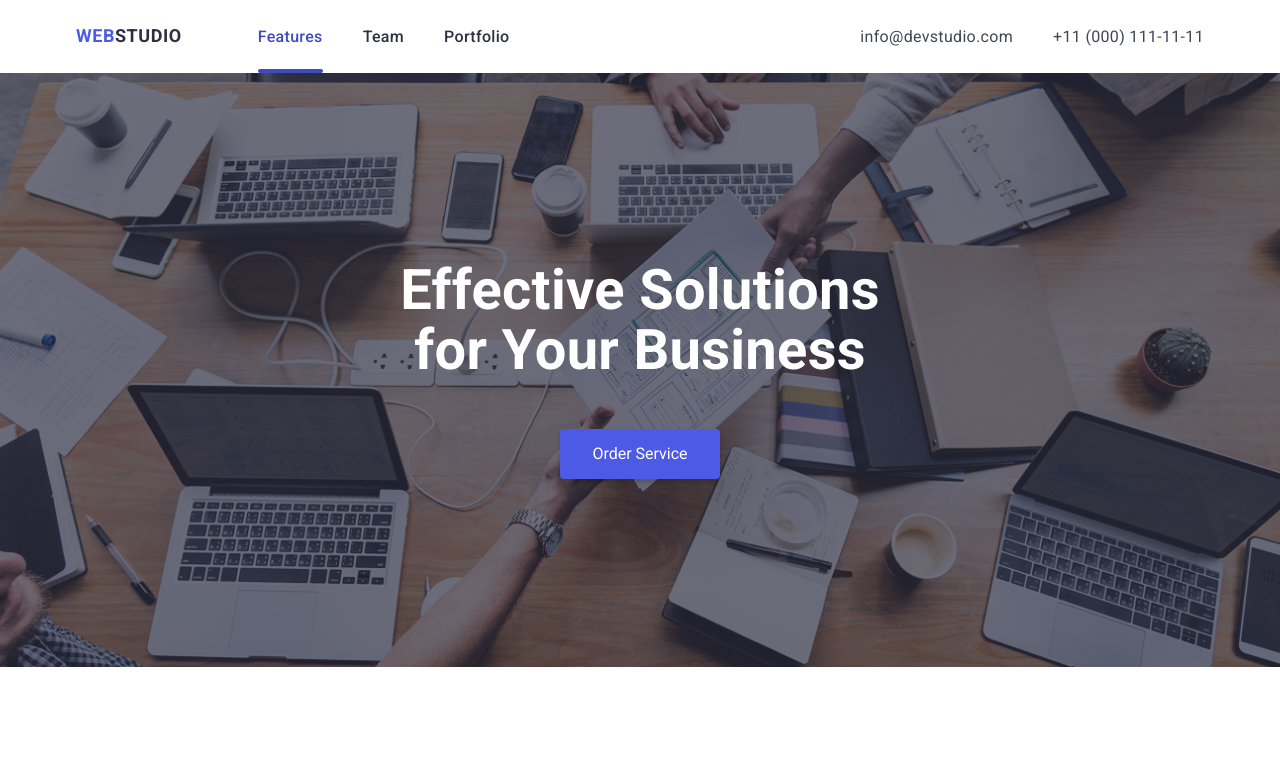
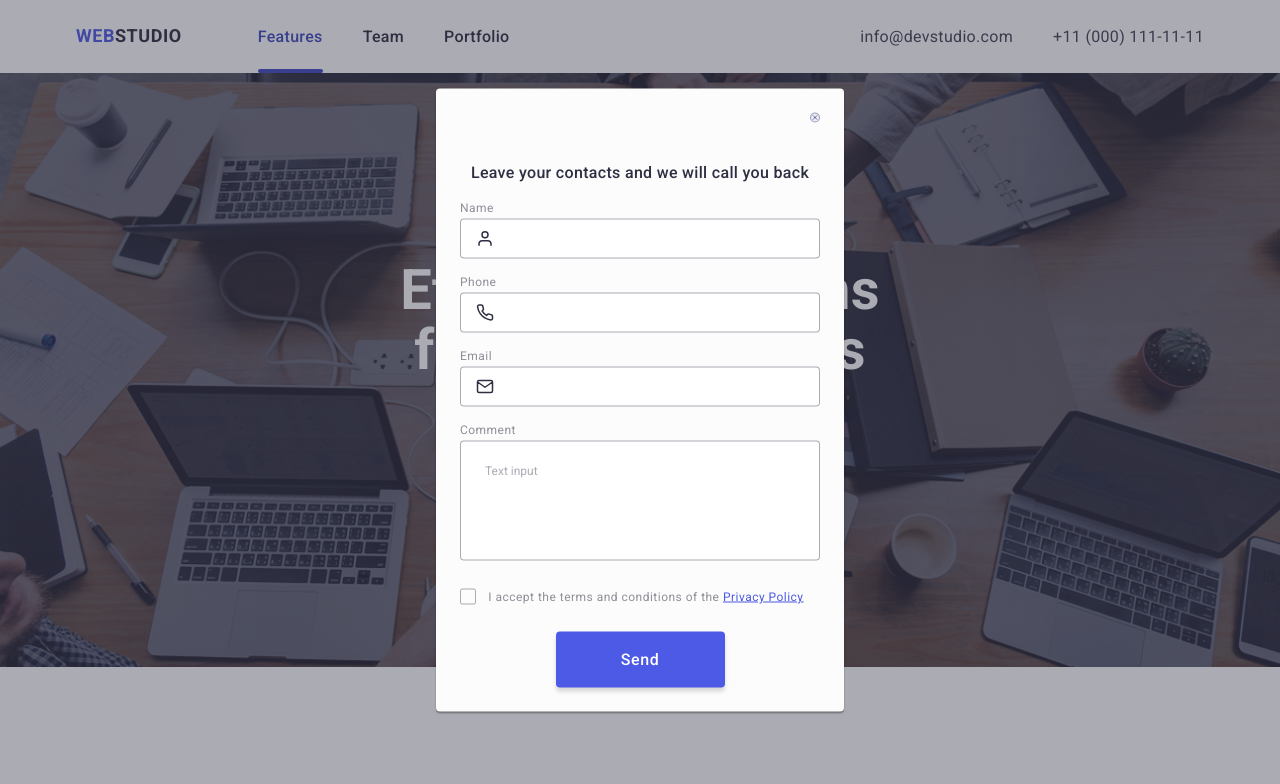
Before and after one commit to Serhii-Tyshevych/goit-markup-hw-05, a plain HTML site: page index.html in a window 1280 px wide. Shown: the top 784 px of the page. Drawn offline with nearby package versions, Linux system fonts and the light colour scheme.

Commit message:
Module 5. Forms

```diff
--- a/css/footer.css
+++ b/css/footer.css
@@ -96,7 +96,7 @@
   display: flex;
   align-items: center;
   justify-content: center;
-  gap: 24px;
+  gap: 16px;
   margin-left: 24px;
 
   min-width: 165px;
--- a/css/modal.css
+++ b/css/modal.css
@@ -6,7 +6,7 @@
   width: 100%;
   height: 100%;
 
-  background-color: rgb(17, 17, 17, 0.4);
+  background-color: rgba(46, 47, 66, 0.4);
 
   opacity: 0;
   visibility: hidden;
@@ -63,7 +63,7 @@
 
   padding: 0;
   background-color: #e7e9fc;
-  color: #111111;
+  color: #2e2f42;
 
   border: 1px solid rgba(46, 47, 66, 0.4);
   border-radius: 50px;
@@ -80,8 +80,8 @@
 
 .modal-close:hover,
 .modal-close:focus {
-  background-color: #4d5ae5;
-  color: #fcfcfc;
+  background-color: #404bbf;
+  color: #fff;
 }
 
 .modal-caption {
@@ -95,23 +95,29 @@
 
 /* Modal form */
 .modal-form-field {
-  margin-bottom: 18px;
+  margin-bottom: 16px;
 }
 .modal-form-label {
   display: block;
   margin-bottom: 4px;
-  color: #434455;
+
+  font-weight: 400;
+  font-size: 12px;
+  line-height: 1.16667;
+  letter-spacing: 0.04em;
+  color: #8e8f99;
 }
 .modal-form-wrapper {
   position: relative;
 }
 .modal-form-input {
   width: 100%;
-  height: 68px;
-  padding: 22px 62px;
+  height: 40px;
+  padding-left: 22px;
 
-  font-size: 18px;
-  line-height: 1.33;
+  font-size: 16px;
+  line-height: 1.5;
+  letter-spacing: 0.02em;
 
   outline: transparent;
   border: 1px solid rgba(46, 47, 66, 0.4);
@@ -126,10 +132,10 @@
 .modal-form-icon {
   position: absolute;
   top: 50%;
-  left: 24px;
+  left: 16px;
   transform: translateY(-50%);
 
-  color: #111111;
+  color: #2e2f42;
   pointer-events: none;
   transition: 250ms cubic-bezier(0.4, 0, 0.2, 1);
   transition-property: color;
@@ -139,15 +145,15 @@
 }
 .modal-form-comment {
   width: 100%;
-  height: 138px;
+  height: 120px;
   padding: 22px 24px;
 
-  font-size: 18px;
-  line-height: 1.33;
+  font-size: 12px;
+  line-height: 1.17;
 
   outline: transparent;
-  border: 1px solid rgba(17, 17, 17, 0.1);
-  border-radius: 12px;
+  border: 1px solid rgba(46, 47, 66, 0.4);
+  border-radius: 4px;
   resize: none;
 
   transition: 250ms cubic-bezier(0.4, 0, 0.2, 1);
@@ -157,10 +163,10 @@
   border-color: #4d5ae5;
 }
 .modal-form-comment::placeholder {
-  color: rgba(17, 17, 17, 0.4);
+  color: rgba(46, 47, 66, 0.4);
 }
 .modal-form-agreement {
-  margin-bottom: 40px;
+  margin-bottom: 24px;
 }
 .modal-form-policy {
   color: rgba(17, 17, 17, 0.7);
@@ -177,14 +183,14 @@
   justify-content: center;
   align-items: center;
 
-  width: 20px;
-  height: 20px;
-  margin-right: 12px;
+  width: 16px;
+  height: 16px;
+  margin-right: 8px;
 
   color: #8e8f99;
+  border: 1px solid rgba(46, 47, 66, 0.4);
 
-  border: 1px solid rgba(29, 29, 31, 0.14);
-  border-radius: 6px;
+  border-radius: 2px;
   cursor: pointer;
 
   transition: 250ms cubic-bezier(0.4, 0, 0.2, 1);
@@ -192,7 +198,7 @@
 }
 .checkbox:checked + .modal-form-policy > .modal-form-checkbox {
   border-color: transparent;
-  background-color: #4d5ae5;
+  background-color: #404bbf;
   color: #fff;
 }
 
@@ -216,13 +222,20 @@
 }
 .modal-form-link {
   color: #4d5ae5;
+  text-decoration: underline;
 }
 
 .modal-submit {
+  font-weight: 500;
+  letter-spacing: 0.04em;
+
   border-radius: 4px;
   padding: 16px 32px;
   width: 169px;
   height: 56px;
+
+  margin-left: auto;
+  margin-right: auto;
 
   border: none;
   background-color: #4d5ae5;
--- a/index.html
+++ b/index.html
@@ -565,7 +565,7 @@
               <svg
                 class="footer-modal-form-icon"
                 width="24"
-                height="20"
+                height="24"
                 aria-hidden="true"
               >
                 <use href="./images/icons.svg#send"></use>
@@ -577,14 +577,14 @@
     </footer>
 
     <!-- Modal window -->
-    <div class="backdrop" id="modal">
+    <div class="backdrop is-open" id="modal">
       <div class="modal">
         <button
           class="modal-close"
           type="button"
           aria-label="Close modal button"
         >
-          <svg class="modal-close-icon" width="24" height="24" aria-hidden="true">
+          <svg class="modal-close-icon" width="8" height="8" aria-hidden="true">
             <use href="./images/icons.svg#close"></use>
           </svg>
         </button>
@@ -666,7 +666,7 @@
             />
             <label class="modal-form-policy" for="user_policy">
               <span class="modal-form-checkbox">
-                <svg class="modal-form-checkbox-icon" width="10" height="10" aria-hidden="true">
+                <svg class="modal-form-checkbox-icon" width="10" height="8" aria-hidden="true">
                   <use href="./images/icons.svg#check"></use>
                 </svg>
               </span>
```
